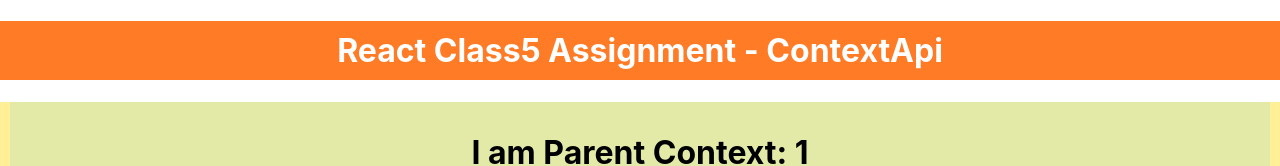
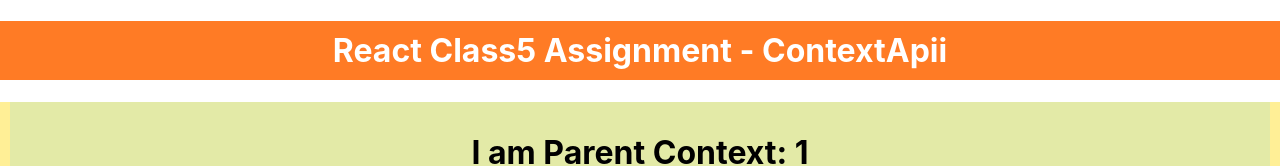
Before and after one commit to mohdwaqas818/reactclass5-contextapi, a React (Create React App) app: page / in a window 1280 px wide. Shown: the top 166 px of the page. Built offline with nearby package versions, Linux system fonts and the light colour scheme.

Commit message:
Update App.js

```diff
--- a/src/App.js
+++ b/src/App.js
@@ -9,7 +9,7 @@ function App() {
   return (
     <CounterContext.Provider value={number}>
       <div>
-        <h1 className="title">React Class5 Assignment - ContextApi</h1>
+        <h1 className="title">React Class5 Assignment - ContextApii</h1>
         <Parent />
       </div>
     </CounterContext.Provider>
```
